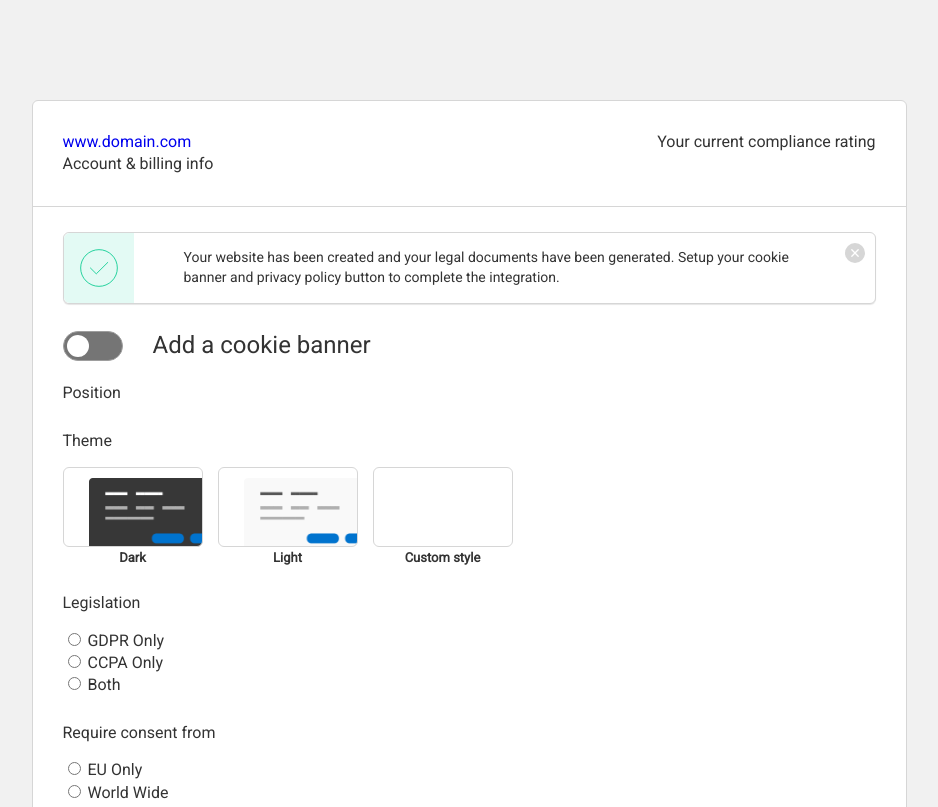
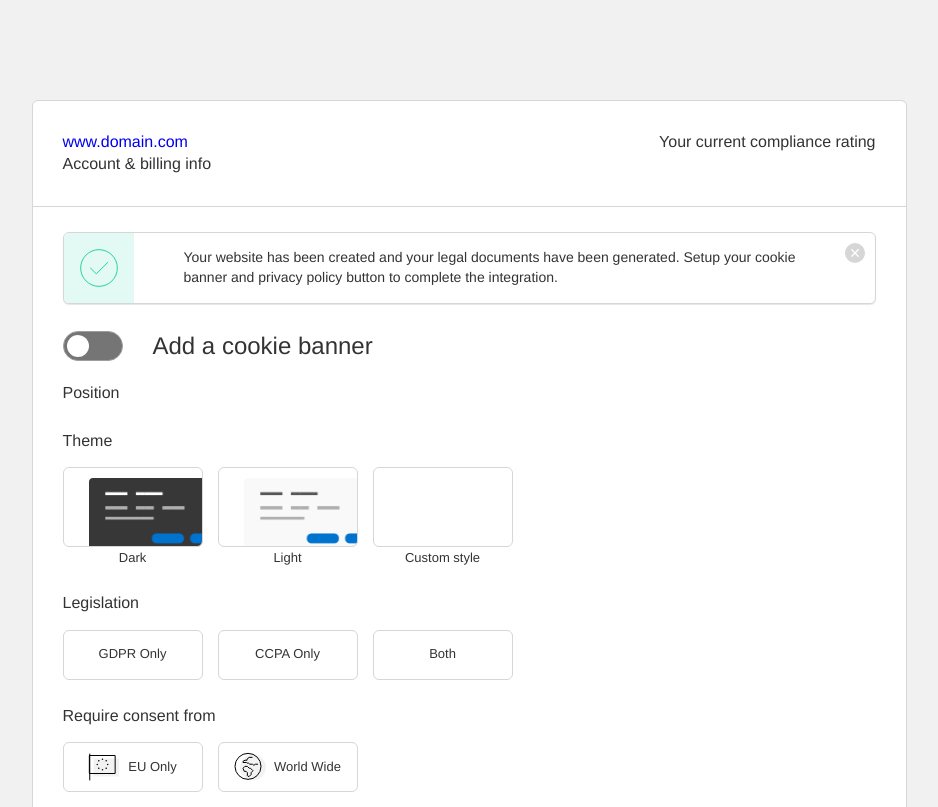
Before and after one commit to lauraraggi/iubenda-test, a website built with Parcel: page src/index.html in a window 1280 px wide. Shown: the top 807 px of the page, without its empty margins (171-1109 px from the left). Built offline with nearby package versions, Linux system fonts and the light colour scheme.

Commit message:
Added icons for require consent buttons

```diff
--- a/src/index.html
+++ b/src/index.html
@@ -101,8 +101,8 @@
 			   </fieldset>
 			   <fieldset class="cs-options__block">
 				 <legend class="cs-options_title">Legislation</legend>
-				 <div class="cs-options__items-wrapper">
-				   <div class="cs-options__item-container">
+				 <div class="radio-btn__wrapper cs-options__items-wrapper">
+				   <div class="radio-btn radio-btn--small">
 					 <input
 					   type="radio"
 					   name="cs-cookies-legislation"
@@ -111,7 +111,7 @@
 					 />
 					 <label for="gdpr-only">GDPR Only</label>
 				   </div>
-				   <div class="cs-options__item-container">
+				   <div class="radio-btn radio-btn--small">
 					 <input
 					   type="radio"
 					   name="cs-cookies-legislation"
@@ -120,7 +120,7 @@
 					 />
 					 <label for="ccpa-only">CCPA Only</label>
 				   </div>
-				   <div class="cs-options__item-container">
+				   <div class="radio-btn radio-btn--small">
 					 <input
 					   type="radio"
 					   name="cs-cookies-legislation"
@@ -133,24 +133,24 @@
 			   </fieldset>
 			   <fieldset class="cs-options__block">
 				 <legend class="cs-options_title">Require consent from</legend>
-				 <div class="cs-options__items-wrapper">
-				   <div class="cs-options__item-container">
+				 <div class="radio-btn__wrapper cs-options__items-wrapper">
+				   <div class="radio-btn radio-btn--small radio-btn--inlineIcn">
 					 <input
 					   type="radio"
 					   name="cs-cookies-consent"
 					   id="eu-only"
 					   value="eu-only"
 					 />
-					 <label for="eu-only">EU Only</label>
+					 <label class="eu-flag-icn" for="eu-only"><svg><use class="inline-icn" xlink:href="./img/sprite-icn.svg#icon_ue_flag"></use></svg>EU Only</label>
 				   </div>
-				   <div class="cs-options__item-container">
+				   <div class="radio-btn radio-btn--small radio-btn--inlineIcn">
 					 <input
 					   type="radio"
 					   name="cs-cookies-consent"
 					   id="world-wide"
 					   value="world-wide"
 					 />
-					 <label for="world-wide">World Wide</label>
+					 <label for="world-wide"><svg><use class="inline-icn" xlink:href="./img/sprite-icn.svg#icon_world"></use></svg>World Wide</label>
 				   </div>
 				 </div>
 			   </fieldset>
--- a/src/scss/base/_base.scss
+++ b/src/scss/base/_base.scss
@@ -9,7 +9,7 @@ body {
   font-size: 1.6rem;
   justify-content: center;
   height: 100%;
-  font-family: "Roboto", Arial, Helvetica, sans-serif;
+  font-family: Helvetica, sans-serif;
   line-height: 1.4;
   font-weight: 400;
   color: abstracts.$copy-black;
--- a/src/scss/components/_form.scss
+++ b/src/scss/components/_form.scss
@@ -20,6 +20,15 @@
   display: flex;
   flex: 0 1 14rem;
 
+  & label {
+    flex: 0 0 14rem;
+    background-repeat: no-repeat;
+    background-size: contain;
+    border: 1px solid abstracts.$border-color;
+    border-radius: abstracts.$border-radius;
+    transition: 0.3s;
+  }
+
   &__title {
     position: absolute;
     bottom: 0;
@@ -27,7 +36,6 @@
     text-align: center;
     display: block;
     font-size: 1.3rem;
-    font-weight: bold;
   }
 
   &.radio-btn--theme {
@@ -36,6 +44,7 @@
     & label {
       height: 8rem;
       background-position: 25px 10px;
+      text-indent: -9999px;
     }
 
     & .label--dark {
@@ -49,9 +58,11 @@
 
   &.radio-btn--privacy {
     padding-bottom: 2rem;
+
     & label {
       height: 5rem;
       background-position: 15px 10px;
+      text-indent: -9999px;
     }
 
     & .label--dark {
@@ -60,6 +71,29 @@
 
     & .label--light {
       background-image: url(../img/fake_button_light.png);
+    }
+  }
+
+  &.radio-btn--inlineIcn {
+    svg {
+      height: 3.2rem;
+      width: 3.2rem;
+      margin-right: 0.8rem;
+    }
+  }
+
+  &.radio-btn--small {
+    label {
+      height: 5rem;
+      display: flex;
+      justify-content: center;
+      align-items: center;
+      font-size: 1.3rem;
+      position: relative;
+    }
+
+    & input:checked + label {
+      color: abstracts.$iub-green;
     }
   }
 
@@ -85,15 +119,4 @@
       box-shadow: 0 0 0 3px abstracts.$mint;
     }
   }
-
-  & label {
-    flex: 0 0 14rem;
-    background-repeat: no-repeat;
-    background-size: contain;
-
-    text-indent: -9999px;
-    border: 1px solid abstracts.$border-color;
-    border-radius: abstracts.$border-radius;
-    transition: 0.3s;
-  }
 }
```
Also changed, not shown: src/img/sprite-icn.svg.
